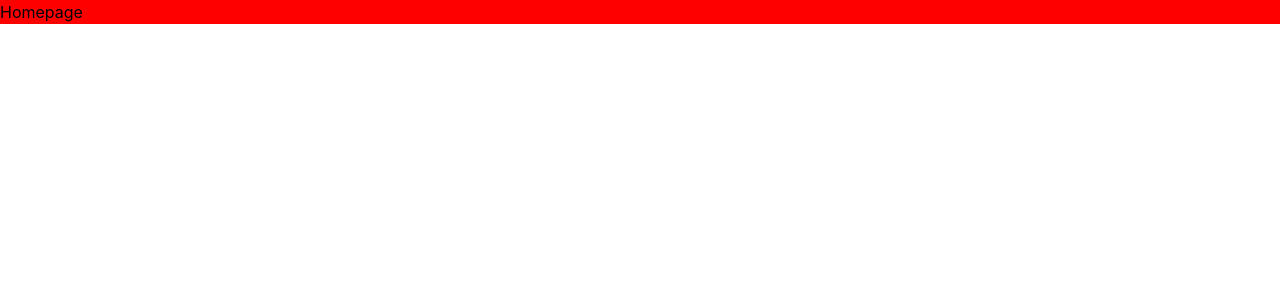
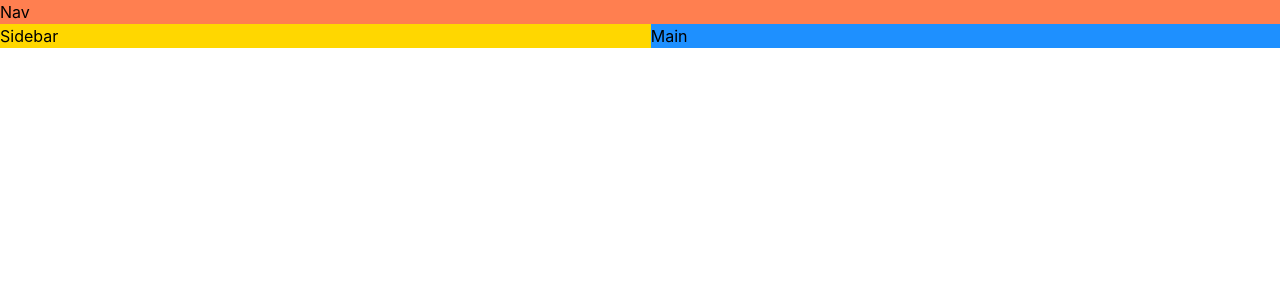
Before and after one commit to GS-naumanijaz/GoSaaS-Reporting-Service, a React (Vite) app: page /homepage in a window 1280 px wide. Shown: the top 300 px of the page. Built offline with nearby package versions, Linux system fonts and the light colour scheme.

Commit message:
build responsive layout

```diff
--- a/src/pages/Homepage.tsx
+++ b/src/pages/Homepage.tsx
@@ -1,5 +1,21 @@
+import { Grid, GridItem, Show } from "@chakra-ui/react";
+
 const Homepage = () => {
-  return <div style={{ backgroundColor: "red" }}>Homepage</div>;
+  return (
+    <Grid templateAreas={`"nav nav" "sidebar main"`}>
+      <GridItem area="nav" bg={"coral"}>
+        Nav
+      </GridItem>
+      <Show above="lg">
+        <GridItem area="sidebar" bg={"gold"}>
+          Sidebar
+        </GridItem>
+      </Show>
+      <GridItem area="main" bg={"dodgerblue"}>
+        Main
+      </GridItem>
+    </Grid>
+  );
 };
 
 export default Homepage;
```
